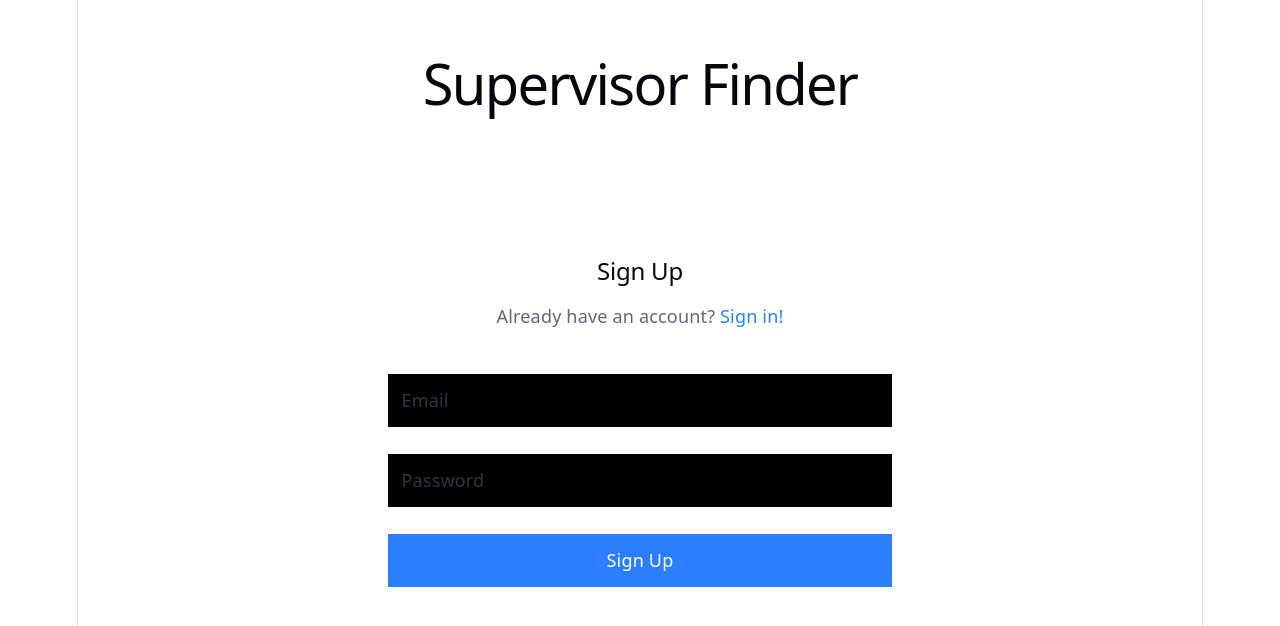
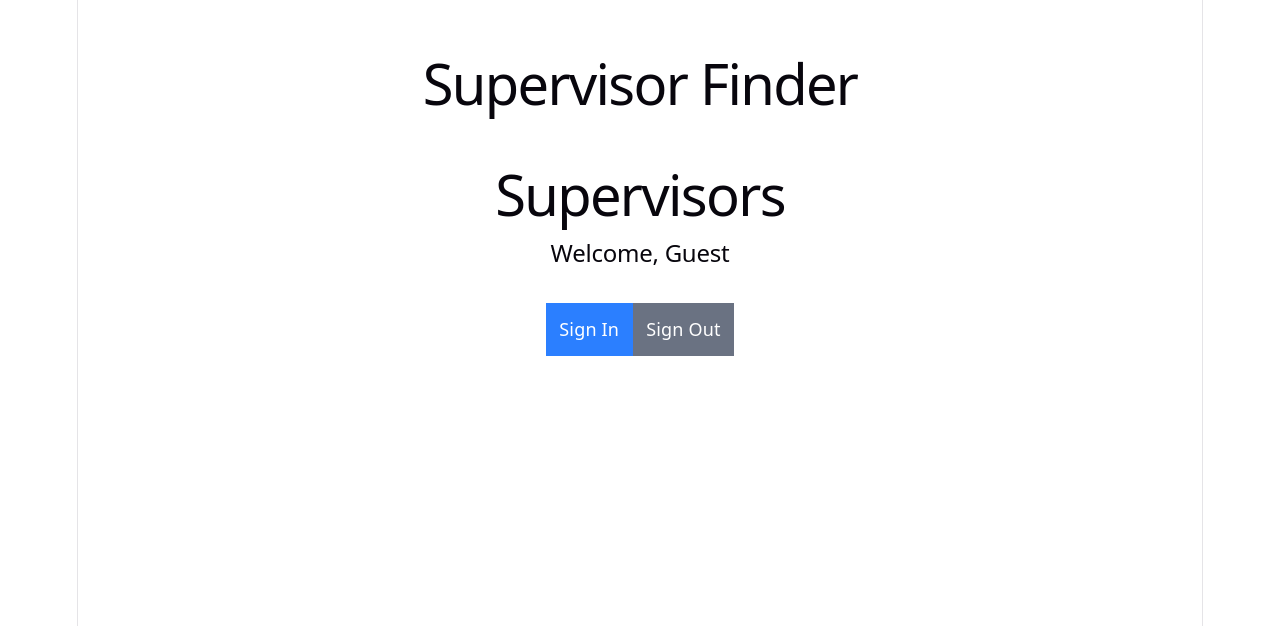
Before and after one commit to TenkaTosic/Deferral_supervisor_finder, a React (Vite) app: page / in a window 1280 px wide. Shown: the top 626 px of the page. Built offline with nearby package versions, Linux system fonts and the light colour scheme.

Commit message:
Finished the made functionality of Auth workings

```diff
--- a/src/components/Signin.jsx
+++ b/src/components/Signin.jsx
@@ -24,7 +24,7 @@ const handleSignIn = async (e) => {
       }, 3000); // 3000 milliseconds = 3 seconds
     } else {
       // Redirect or perform any necessary actions after successful sign-in
-      navigate("/supervisor-finder");
+      navigate("/");
     }
 
     if (session) {
@@ -34,7 +34,7 @@ const handleSignIn = async (e) => {
 
     return <div>
         <form onSubmit={handleSignIn} className="max-w-md m-auto pt-24">
-            <h2 className="font-bold pb-2">Sign In Page</h2>
+            <h2 className="font-bold pb-2">Sign In</h2>
             <p>
                 Don't have an account? <Link className="text-blue-500 hover:underline" to='/signup'>Sign up!</Link>
             </p>
--- a/src/components/Signup.jsx
+++ b/src/components/Signup.jsx
@@ -18,7 +18,7 @@ const handleSignUp = async (e) => {
       const result = await signUpNewUser(email, password); // Call context function
 
       if (result.success) {
-        navigate("/supervisor-finder"); // Navigate to supervisor finder on success
+        navigate("/"); // Navigate to supervisor finder on success
       } else {
         setError(result.error.message); // Show error message on failure
       }
--- a/src/components/Supervisors.jsx
+++ b/src/components/Supervisors.jsx
@@ -12,7 +12,17 @@ const Supervisors = () => {
         e.preventDefault();
         try {
             await signOut();
+            window.location.reload();
             navigate('/');
+        } catch (err) {
+            console.error(err);
+        }
+    };
+
+    const handleSignIn = async (e) => {
+        e.preventDefault();
+        try {
+            navigate('/signin');
         } catch (err) {
             console.error(err);
         }
@@ -22,7 +32,7 @@ const Supervisors = () => {
         <div>
             <h1>Supervisors</h1>
             <h2>Welcome, {session?.user?.email??'Guest'}</h2>
-            <button className="bg-blue-500 text-white p-3 mt-6">Sign In</button>
+            <button onClick={handleSignIn} className="bg-blue-500 text-white p-3 mt-6">Sign In</button>
             <button onClick={handleSignOut} className="bg-gray-500 text-white p-3 mt-6">Sign Out</button>
         </div>
 
--- a/src/router.jsx
+++ b/src/router.jsx
@@ -1,15 +1,15 @@
 import { createBrowserRouter } from "react-router-dom";
 import App from "./App";
+import Supervisors from "./components/Supervisors";
 import Signup from "./components/Signup";
 import Signin from "./components/Signin";
-import Supervisors from "./components/Supervisors";
 import ProjectIdeas from "./components/Project_ideas";
 
 
 export const router = createBrowserRouter([
-    {path: "/", element: <App />},
+    {path: "/", element: <Supervisors />},
+    {path: "/supervisor-finder", element: <Supervisors />},
     {path: "/signup", element: <Signup />},
     {path: "/signin", element: <Signin />},
-    {path: "/supervisor-finder", element: <Supervisors />},
     {path: "/project-ideas", element: <ProjectIdeas />},
 ]);
```
